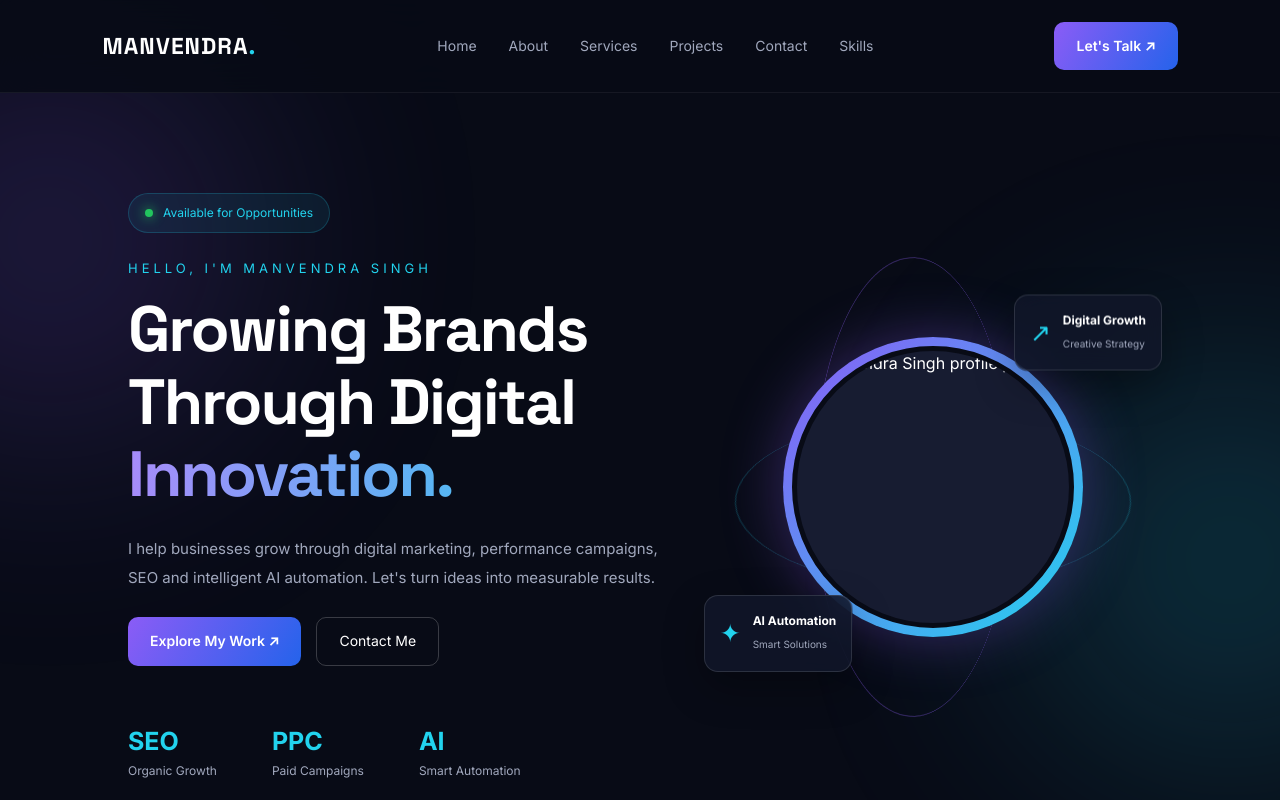
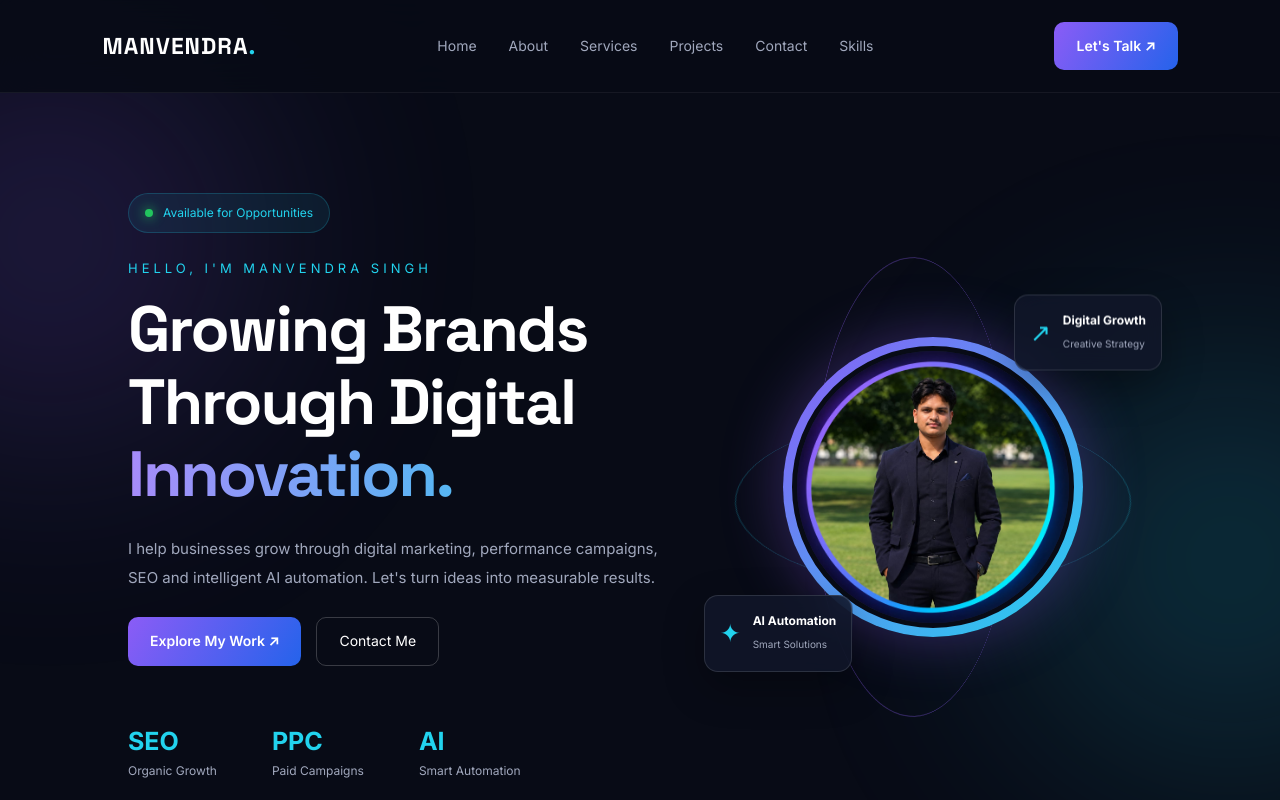
Before and after one commit to manvendra8830-rgb/digital-marketing-portfolio, a plain HTML site: page index.html in a window 1280 px wide. Shown: the top 800 px of the page. Drawn offline with Linux system fonts and the light colour scheme.

Commit message:
Add profile photo to portfolio

```diff
--- a/index.html
+++ b/index.html
@@ -107,8 +107,7 @@
                 <div class="profile-card">
                     <div class="profile-image">
                         <img
-                            src="assets/profile.jpg"
-                            alt="Manvendra Singh profile photo"
+                            <img src="assets/profile.jpeg" alt="Manvendra Singh">
                         >
                     </div>
                 </div>
```
Also changed, not shown: assets/file:/home/manvendra-singh/Downloads/profile.jpeg (added), assets/profile.jpeg (added).
